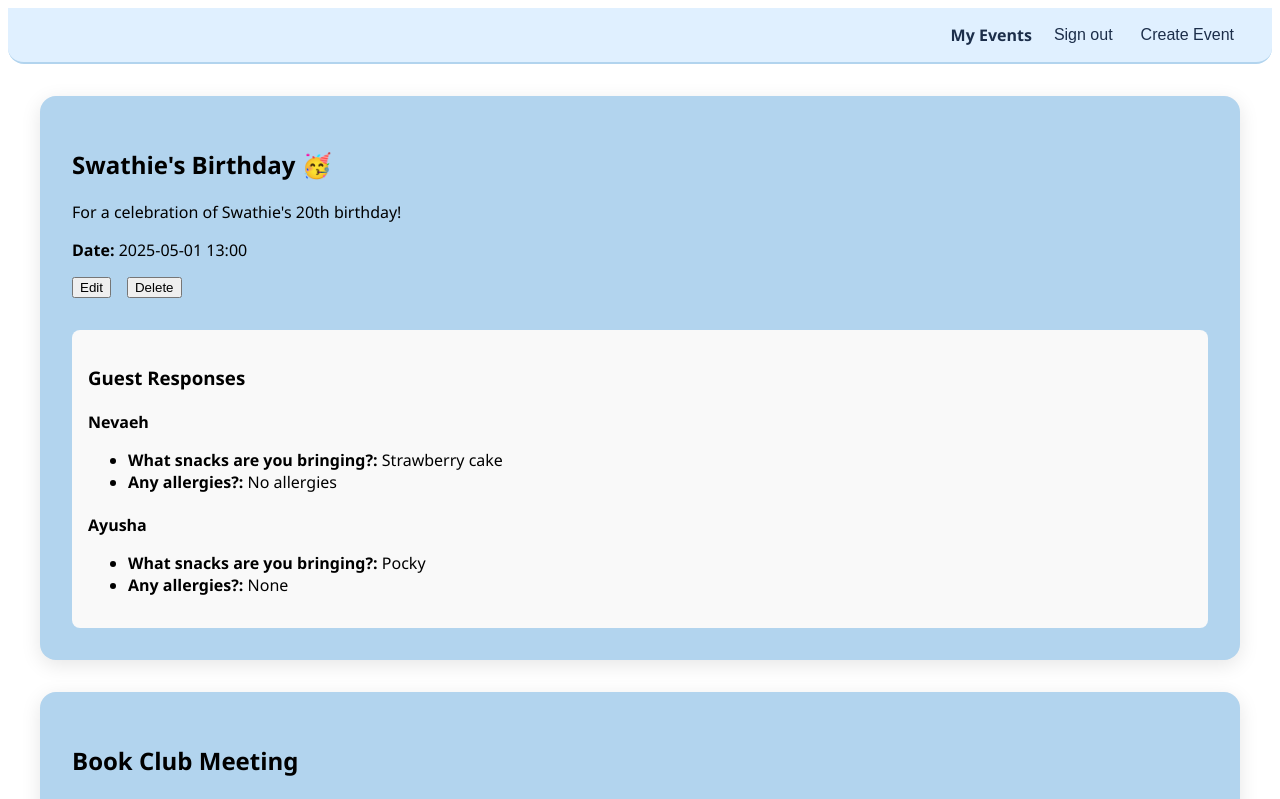
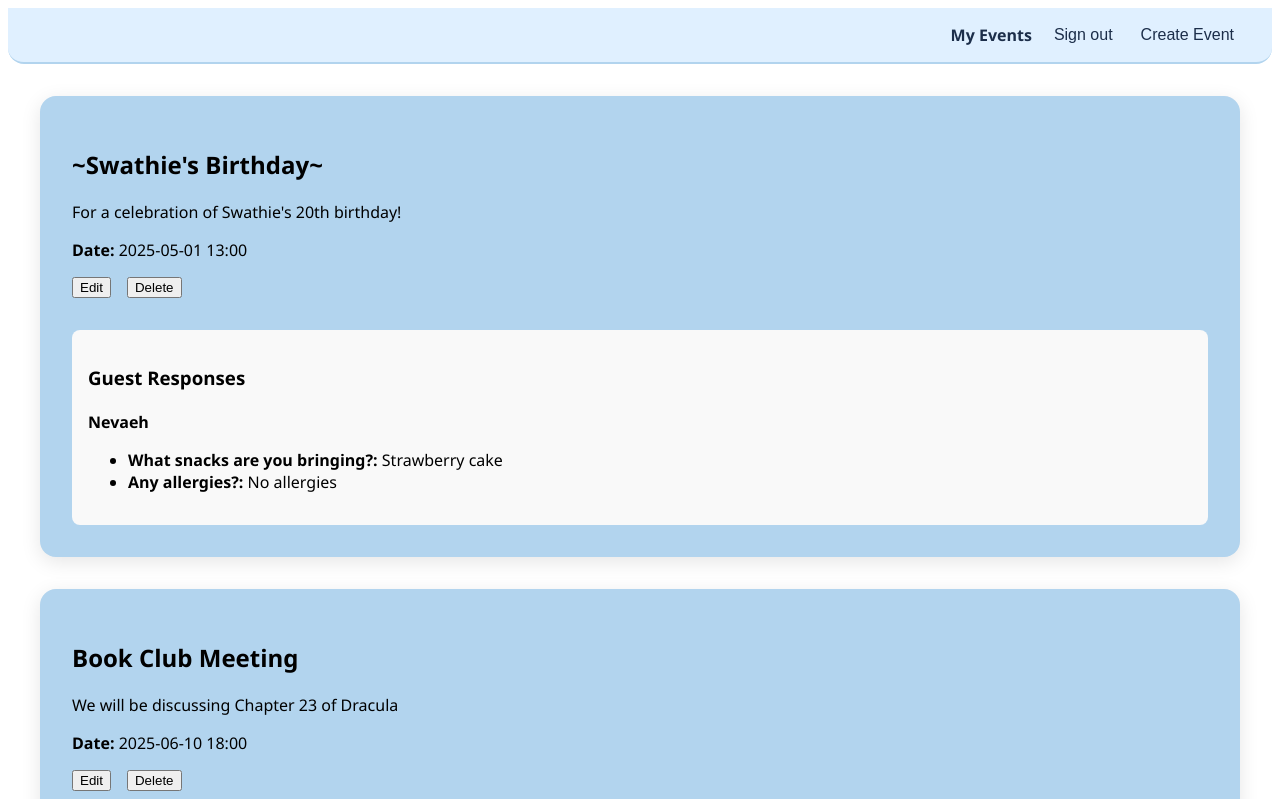
Before and after one commit to swathie805/CountMeIn, a Vue app: page /MyEvents in a window 1280 px wide. Shown: the top 799 px of the page. Built offline with nearby package versions, Linux system fonts and the light colour scheme; no server answers; sample sign-in values are in the browser's storage.

Commit message:
fixed link generation, removed RSVP button from home

```diff
--- a/src/views/CreateEvent.vue
+++ b/src/views/CreateEvent.vue
@@ -93,6 +93,11 @@ function createEvent() {
     questions: guestQuestions.value,
     backgroundPhoto: backgroundPhoto.value,
   })
+
+  alert("Event Created!")
+
+  alert("Link: http://192.168.2.16:8080/GuestRegister");
+
   router.push("/MyEvents");
 }
 
--- a/src/views/GuestRegister.vue
+++ b/src/views/GuestRegister.vue
@@ -29,7 +29,7 @@
 import { ref, onMounted, computed } from 'vue'
 
 const event = ref({
-  title: "Swathie's Birthday 🥳",
+  title: "~Swathie's Birthday~",
   datetime: '2025-05-01 13:00',
   description: "For a celebration of Swathie's 20th birthday!",
   guests: [
--- a/src/views/HomeView.vue
+++ b/src/views/HomeView.vue
@@ -3,7 +3,7 @@
       <!-- Navigation bar -->
       <nav class="navbar">
         <button @click="navigateToRegister" class="btn primary">Plan an event</button>
-        <button @click="navigateToGuest" class="btn primary">RSVP here</button>
+        <!-- <button @click="navigateToGuest" class="btn primary">RSVP here</button> -->
       </nav>
 
       <!-- Main Content -->
@@ -35,10 +35,10 @@
     router.push('/login');
   }
 
-  const navigateToGuest = () => {
-    console.log('Attempting navigation to guest page');
-    router.push('/GuestRegister');
-  }
+  // const navigateToGuest = () => {
+  //   console.log('Attempting navigation to guest page');
+  //   router.push('/GuestRegister');
+  // }
 
 </script>
 
--- a/src/views/MyEvents.vue
+++ b/src/views/MyEvents.vue
@@ -24,7 +24,7 @@
           <button @click="editEvent()">Edit</button>
           <button @click="deleteEvent(event.id)">Delete</button>
         </div>
-
+        <!--toggle starts here-->
         <div class="responses-section" v-if="event.responses && event.responses.length">
           <h3>Guest Responses</h3>
           <div
@@ -42,7 +42,7 @@
               </li>
             </ul>
           </div>
-        </div>
+        </div> <!--toggle ends here-->
       </div>
     </div>
   </div>
@@ -59,7 +59,7 @@ const isLoggedIn = ref(true)
 const events = ref([
   {
     id: '1',
-    title: "Swathie's Birthday 🥳",
+    title: "~Swathie's Birthday~",
     description: "For a celebration of Swathie's 20th birthday!",
     datetime: '2025-05-01 13:00',
     questions: ['What snacks are you bringing?', 'Any allergies?'],
@@ -68,10 +68,7 @@ const events = ref([
         guestName: 'Nevaeh',
         answers: ['Strawberry cake', 'No allergies']
       },
-      {
-        guestName: 'Ayusha',
-        answers: ['Pocky', 'None']
-      }
+
     ]
   },
   {
```
